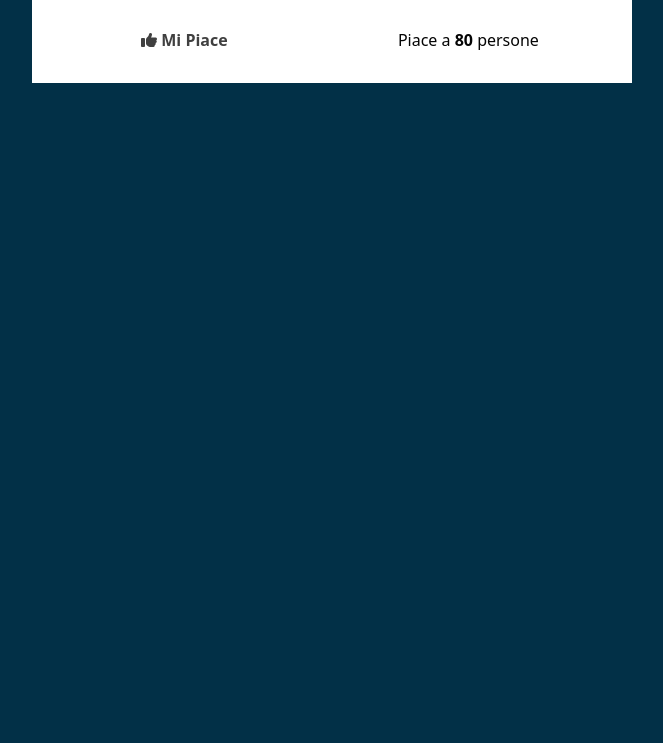
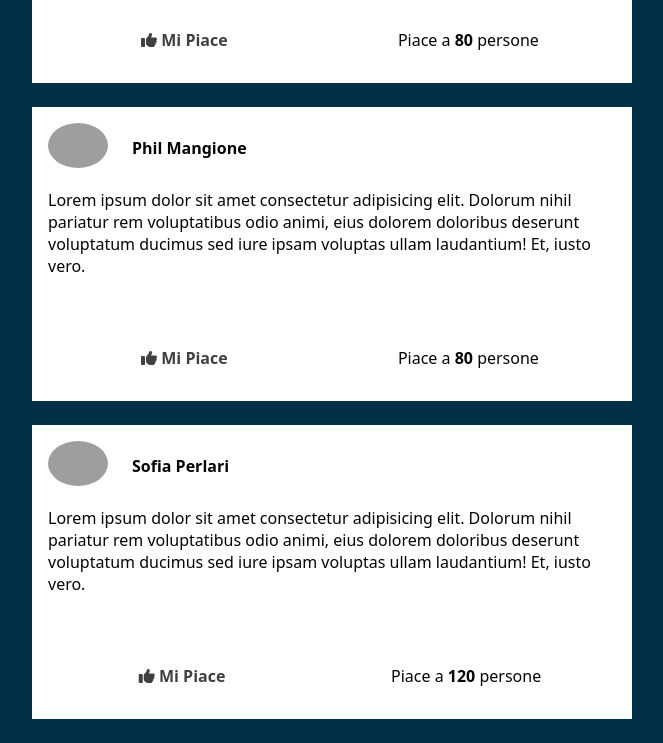
Before and after one commit to perezalexreal/js-social-posts, a plain HTML site: page index.html in a window 1280 px wide. Shown: the part 587-1330 px from the top of the page, without its empty margins (308-971 px from the left). Before the commit the page ends 800 px from the top, so only its background shows below. Drawn offline with Linux system fonts and the light colour scheme; grey boxes are pictures that could not be loaded.

Commit message:
Caricamento dati

```diff
--- a/main.js
+++ b/main.js
@@ -1,21 +1,95 @@
 const dataPost = [
     {
         id: 1,
-        nome: '',
-        foto: '',
+        nome: 'Phil Mangione',
+        foto: 'https://images.unsplash.com/photo-1506794778202-cad84cf45f1d?ixlib=rb-1.2.1&ixid=MnwxMjA3fDB8MHxwaG90by1wYWdlfHx8fGVufDB8fHx8&auto=format&fit=crop&w=774&q=80',
         data: '',
-        testo: '',
+        testo: 'Lorem ipsum dolor sit amet consectetur adipisicing elit. Dolorum nihil pariatur rem voluptatibus odio animi, eius dolorem doloribus deserunt voluptatum ducimus sed iure ipsam voluptas ullam laudantium! Et, iusto vero.',
         immagine: '',
-        likes: 0
+        likes: 80
     },
     {
         id: 2,
-        nome: '',
-        foto: '',
+        nome: 'Sofia Perlari',
+        foto: 'https://images.unsplash.com/photo-1488716820095-cbe80883c496?ixlib=rb-1.2.1&ixid=MnwxMjA3fDB8MHxwaG90by1wYWdlfHx8fGVufDB8fHx8&auto=format&fit=crop&w=772&q=80',
         data: '',
-        testo: '',
+        testo: 'Lorem ipsum dolor sit amet consectetur adipisicing elit. Dolorum nihil pariatur rem voluptatibus odio animi, eius dolorem doloribus deserunt voluptatum ducimus sed iure ipsam voluptas ullam laudantium! Et, iusto vero.',
         immagine: '',
-        likes: 0
+        likes: 120
     }
 
 ]
+
+
+let container = document.getElementById('container');
+
+
+
+// function popolationData(){
+//     container.innerHTML = `        <div class="post">
+//     <div class="post__header">
+//         <div class="post-meta">
+//             <div class="post-meta__icon">
+//                 <img class="profile-pic" src="${}" alt="${}">
+//             </div>
+//             <div class="post-meta__data">
+//                 <div class="post-meta__author">${}</div>
+//                 <div class="post-meta__time">${}</div>
+//             </div>
+//         </div>
+//     </div>
+//     <div class="post__text">${}</div>
+//     <div class="post__image">
+//         <img src="${}" alt="">
+//     </div>
+//     <div class="post__footer">
+//         <div class="likes js-likes">
+//             <div class="likes__cta">
+//                 <a class="like-button  js-like-button" href="#" data-postid="1">
+//                     <i class="like-button__icon fas fa-thumbs-up" aria-hidden="true"></i>
+//                     <span class="like-button__label">Mi Piace</span>
+//                 </a>
+//             </div>
+//             <div class="likes__counter">
+//                 Piace a <b id="like-counter-1" class="js-likes-counter">${}</b> persone
+//             </div>
+//         </div>
+//     </div>
+// </div>`;
+// }
+
+
+
+for(let i = 0; i < dataPost.length ; i++){
+    container.innerHTML += `        <div class="post">
+    <div class="post__header">
+        <div class="post-meta">
+            <div class="post-meta__icon">
+                <img class="profile-pic" src="${dataPost[i].foto}" alt="${dataPost[i].nome}">
+            </div>
+            <div class="post-meta__data">
+                <div class="post-meta__author">${dataPost[i].nome}</div>
+                <div class="post-meta__time">${dataPost[i].data}</div>
+            </div>
+        </div>
+    </div>
+    <div class="post__text">${dataPost[i].testo}</div>
+    <div class="post__image">
+        <img src="${dataPost[i].immagine}" alt="">
+    </div>
+    <div class="post__footer">
+        <div class="likes js-likes">
+            <div class="likes__cta">
+                <a class="like-button  js-like-button" href="#" data-postid="1">
+                    <i class="like-button__icon fas fa-thumbs-up" aria-hidden="true"></i>
+                    <span class="like-button__label">Mi Piace</span>
+                </a>
+            </div>
+            <div class="likes__counter">
+                Piace a <b id="like-counter-1" class="js-likes-counter">${dataPost[i].likes}</b> persone
+            </div>
+        </div>
+    </div>
+</div>`;
+
+}
```
Also changed, not shown: index.html (line endings or trailing spaces).
